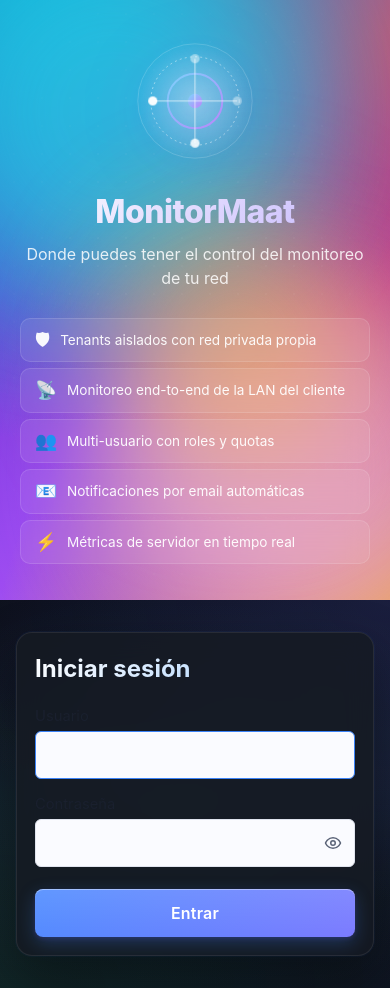
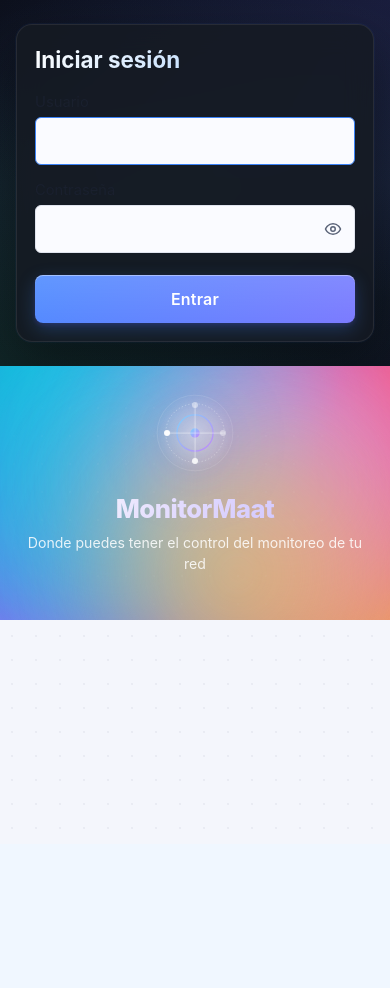
Before and after one commit to mtandazo35/monitor-maat-pro, a FastAPI app: page /login in a window 390 px wide. After the commit the page ends 620 px from the top, so only its background shows below. Run offline with FastAPI, Linux system fonts and the light colour scheme; parts of the project's set-up code (start-up, migrations or seed data) failed here and were passed over.

Commit message:
fix(login mobile): form arriba above-the-fold + hero compacto
Bug visual confirmado por screenshot iPhone 390x844:
El HERO del login (logo + titulo + 5 features) ocupaba ~440px en
mobile (mas que el min-height 320). Resultado: el user entra al
panel desde mobile y ve solo el branding decorativo, el form esta
below the fold y requiere scroll para encontrarlo. UX fatal.

Fix:
- order:1 al .login-form (arriba), order:2 al .login-hero (debajo)
- features list display:none en mobile (ya hay branding suficiente
  con logo + titulo + lead)
- login-svg de 130 -> 86px
- hero-title de 2rem -> 1.6rem
- login-card padding mas ajustado, margen 0 auto

Ahora el form de login es lo primero que el user ve al cargar la
pantalla en mobile, sin scroll.

```diff
--- a/web/app/static/styles.css
+++ b/web/app/static/styles.css
@@ -1119,12 +1119,32 @@ body.bg-client::before {
 }
 
 @media (max-width: 768px) {
-  .login-wrap { grid-template-columns: 1fr; }
-  .login-hero { padding: 36px 20px; min-height: 320px; }
-  .hero-title { font-size: 2rem; }
-  .login-svg { width: 130px; height: 130px; }
-  .features li { font-size: .85rem; }
-  .login-form { padding: 32px 16px; min-height: auto; }
+  /* Mobile: form arriba (above the fold), hero compacto abajo */
+  .login-wrap {
+    grid-template-columns: 1fr;
+    grid-template-rows: auto auto;
+    min-height: auto;
+  }
+  .login-form {
+    order: 1;
+    padding: 24px 16px;
+    min-height: auto;
+  }
+  .login-hero {
+    order: 2;
+    padding: 24px 20px 32px;
+    min-height: auto;
+  }
+  .login-card {
+    margin: 0 auto;
+    padding: 24px 20px;
+  }
+  .login-card h2 { margin-bottom: 14px; font-size: 1.4rem; }
+  /* Hero compacto: solo logo + título + lead. Features ocultas en mobile. */
+  .hero-title { font-size: 1.6rem; margin: 8px 0 4px; }
+  .login-hero .lead { font-size: .88rem; margin: 0 0 14px; }
+  .login-svg { width: 86px; height: 86px; }
+  .features { display: none; }
   .monitor-mock { display: none; }
 }
 
```
